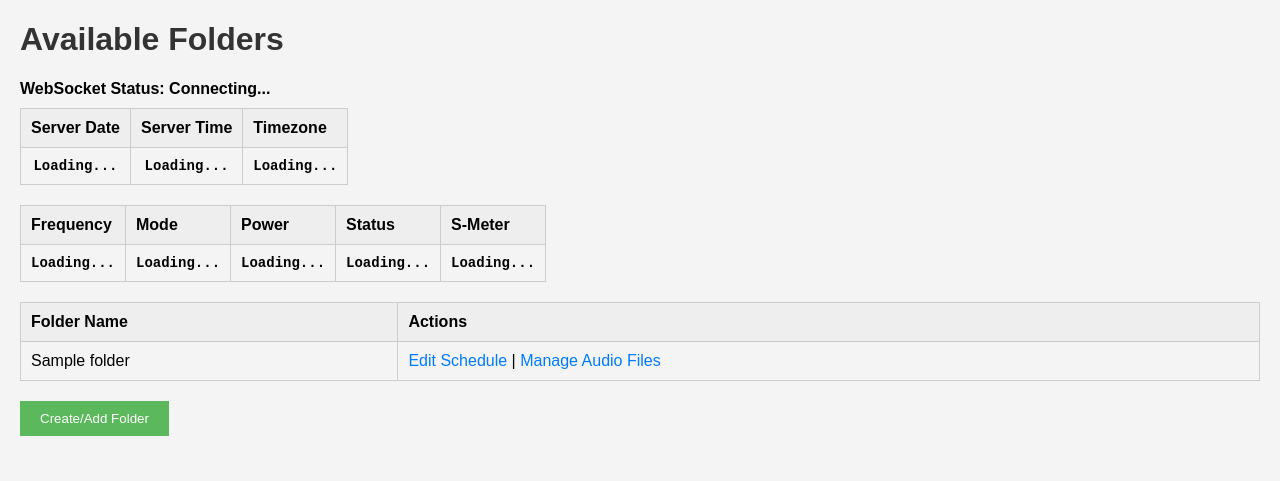
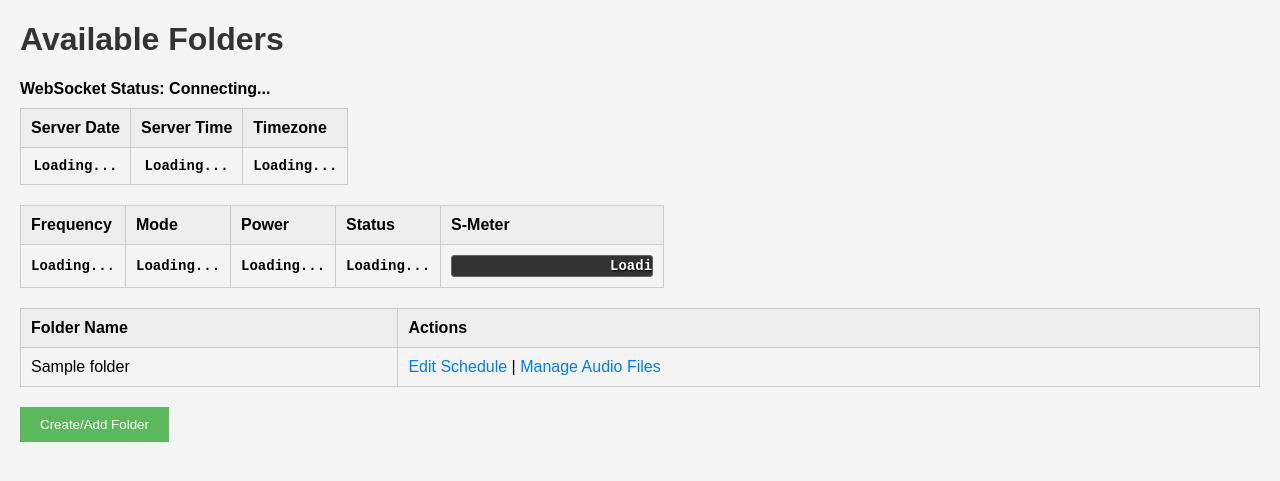
Before and after one commit to petrkr/rigremote, a Flask app: template templates/index.html in a window 1280 px wide. Shown: the top 481 px of the page. Run offline with Flask 3, Linux system fonts and the light colour scheme; the template is opened without the code that fills it: most values are stand-ins (such as "Sample title", 1, 10 or a date in 2020).

Commit message:
S-Meter gauge

```diff
--- a/static/style.css
+++ b/static/style.css
@@ -90,3 +90,35 @@ a:hover {
     color: gray;
     font-style: italic;
 }
+
+/* S-Meter progressbar */
+.smeter-container {
+    position: relative;
+    width: 200px;
+    height: 20px;
+    background-color: #333;
+    border: 1px solid #666;
+    border-radius: 3px;
+    overflow: hidden;
+}
+
+.smeter-bar {
+    position: absolute;
+    left: 0;
+    top: 0;
+    height: 100%;
+    background: linear-gradient(to right, #00ff00, #ffff00, #ff0000);
+    width: 0%;
+    transition: width 0.3s ease;
+}
+
+.smeter-text {
+    position: absolute;
+    width: 100%;
+    text-align: center;
+    line-height: 20px;
+    color: white;
+    font-weight: bold;
+    text-shadow: 1px 1px 2px black;
+    z-index: 1;
+}
--- a/templates/index.html
+++ b/templates/index.html
@@ -51,7 +51,12 @@
                 <td id="rig-mode">Loading...</td>
                 <td id="rig-power">Loading...</td>
                 <td id="rig-ptt">Loading...</td>
-                <td id="rig-smeter">Loading...</td>
+                <td id="rig-smeter">
+                    <div class="smeter-container">
+                        <div class="smeter-bar" id="smeter-bar"></div>
+                        <span class="smeter-text" id="smeter-text">Loading...</span>
+                    </div>
+                </td>
             </tr>
         </tbody>
     </table>
@@ -101,7 +106,9 @@
                 $('#rig-mode').text('N/A').removeClass('tx-active rx-active').addClass('rig-unavailable');
                 $('#rig-power').text('N/A').removeClass('tx-active rx-active').addClass('rig-unavailable');
                 $('#rig-ptt').text('Unavailable').removeClass('tx-active rx-active').addClass('rig-unavailable');
-                $('#rig-smeter').text('N/A').removeClass('tx-active rx-active').addClass('rig-unavailable');
+                $('#smeter-text').text('N/A').removeClass('tx-active rx-active').addClass('rig-unavailable');
+                $('#smeter-bar').css('width', '0%');
+                $('#rig-smeter').addClass('rig-unavailable');
             });
 
             socket.on('server_time_update', function(data) {
@@ -125,7 +132,9 @@
                     $('#rig-mode').text('N/A').removeClass('tx-active rx-active').addClass('rig-unavailable');
                     $('#rig-power').text('N/A').removeClass('tx-active rx-active').addClass('rig-unavailable');
                     $('#rig-ptt').text('Unavailable').removeClass('tx-active rx-active').addClass('rig-unavailable');
-                    $('#rig-smeter').text('N/A').removeClass('tx-active rx-active').addClass('rig-unavailable');
+                    $('#smeter-text').text('N/A').removeClass('tx-active rx-active').addClass('rig-unavailable');
+                    $('#smeter-bar').css('width', '0%');
+                    $('#rig-smeter').addClass('rig-unavailable');
                     return;
                 }
 
@@ -145,7 +154,14 @@
                         .addClass(data.ptt === 'TX' ? 'tx-active' : 'rx-active');
                 }
                 if (data.smeter) {
-                    $('#rig-smeter').text(data.smeter).removeClass('rig-unavailable');
+                    const smeterValue = parseInt(data.smeter);
+                    const smeterMin = -60;
+                    const smeterMax = 30;
+                    const percentage = Math.max(0, Math.min(100, ((smeterValue - smeterMin) / (smeterMax - smeterMin)) * 100));
+
+                    $('#smeter-text').text(smeterValue + ' dB').removeClass('rig-unavailable');
+                    $('#smeter-bar').css('width', percentage + '%');
+                    $('#rig-smeter').removeClass('rig-unavailable');
                 }
             });
 
```
